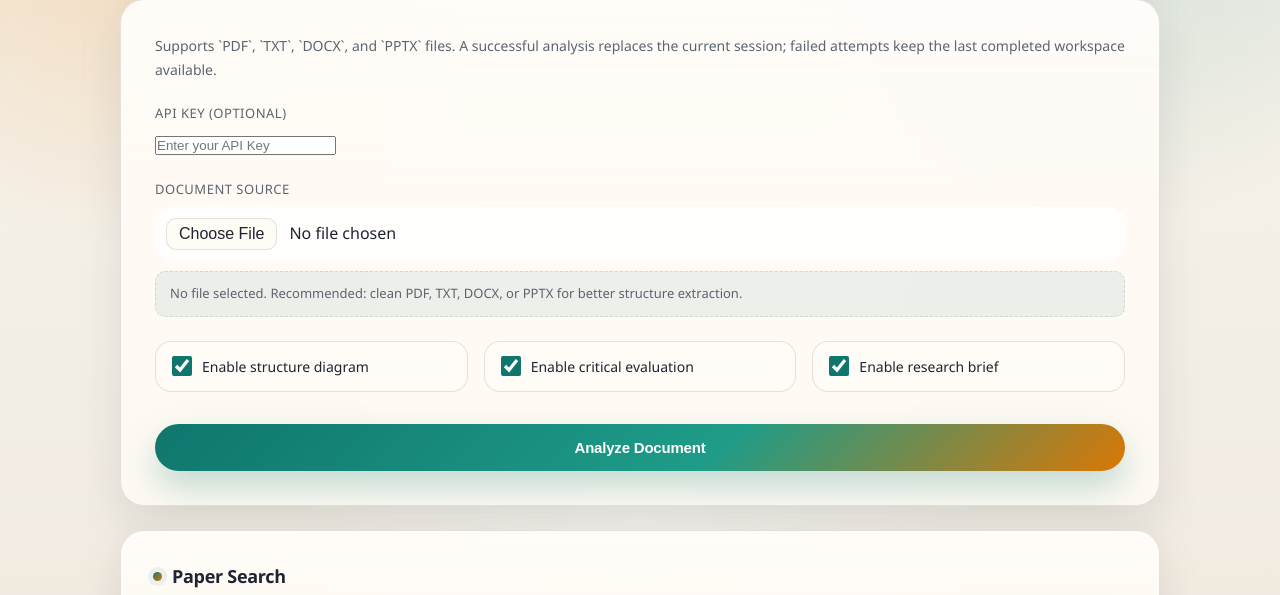
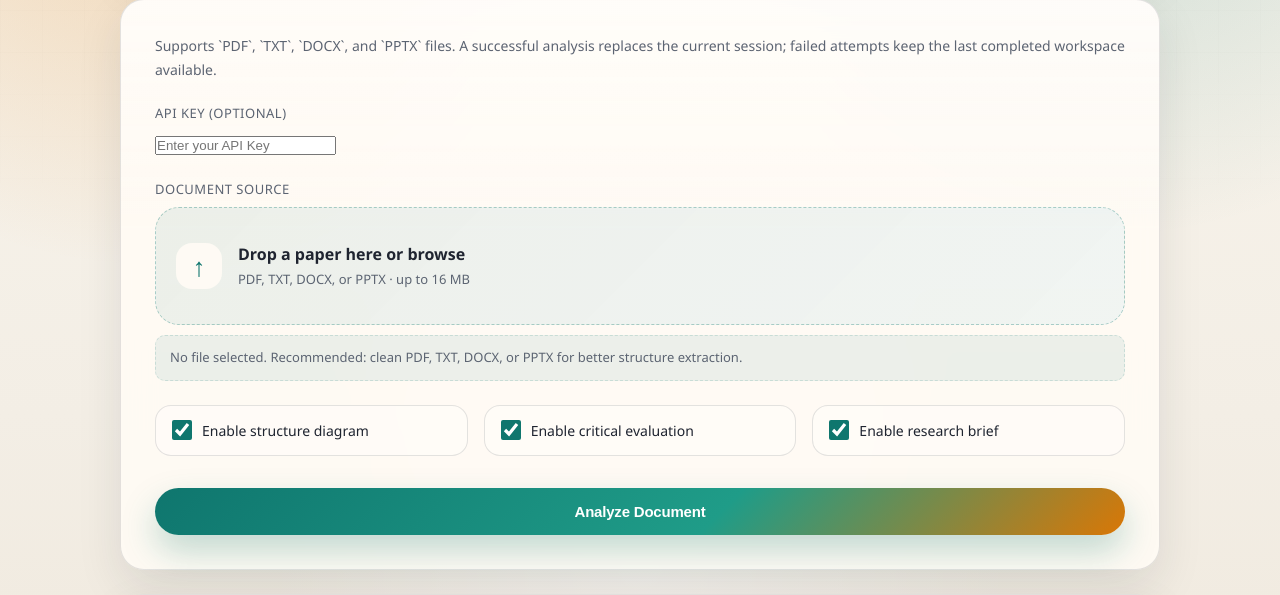
Before and after one commit to AiFLYF/PaperWhisperer, a FastAPI app: page / in a window 1280 px wide. Shown: the part 326-921 px from the top of the page. Run offline with FastAPI, Linux system fonts and the light colour scheme; some libraries are stand-ins or nearby versions.

Commit message:
feat: improve document upload interaction
Add an accessible drag-and-drop upload zone with clearer file status feedback while preserving the native file input path.

Co-Authored-By: Claude Opus 4.7 <noreply@anthropic.com>

```diff
--- a/templates/index.html
+++ b/templates/index.html
@@ -50,7 +50,14 @@
             </div>
             <div class="form-group">
                 <label for="file">Document Source</label>
-                <input type="file" id="file" accept=".txt,.pdf,.docx,.pptx" aria-describedby="fileMeta">
+                <div class="drop-zone" id="dropZone" role="button" tabindex="0" aria-describedby="fileMeta" aria-label="Choose or drop a document file">
+                    <div class="drop-zone-icon" aria-hidden="true">↑</div>
+                    <div>
+                        <div class="drop-zone-title">Drop a paper here or browse</div>
+                        <div class="drop-zone-hint">PDF, TXT, DOCX, or PPTX · up to 16 MB</div>
+                    </div>
+                    <input type="file" id="file" accept=".txt,.pdf,.docx,.pptx" aria-describedby="fileMeta">
+                </div>
                 <div class="file-meta" id="fileMeta">No file selected. Recommended: clean PDF, TXT, DOCX, or PPTX for better structure extraction.</div>
             </div>
             <div class="options-group">
--- a/templates/static/css/style.css
+++ b/templates/static/css/style.css
@@ -311,6 +311,64 @@ input[type="file"]::file-selector-button {
     margin-right: 12px; font-weight: 500; transition: var(--transition);
 }
 input:focus { outline: none; background-color: var(--bg-card); border-color: var(--primary-color); box-shadow: 0 0 0 3px rgba(15, 118, 110, 0.10); }
+
+.drop-zone {
+    position: relative;
+    display: grid;
+    grid-template-columns: auto 1fr;
+    align-items: center;
+    gap: 16px;
+    min-height: 118px;
+    padding: 20px;
+    border-radius: var(--radius-lg);
+    border: 1px dashed rgba(15, 118, 110, 0.32);
+    background: linear-gradient(135deg, rgba(15, 118, 110, 0.08), rgba(14, 165, 233, 0.06));
+    cursor: pointer;
+    transition: var(--transition);
+}
+.drop-zone:hover,
+.drop-zone:focus-visible,
+.drop-zone:focus-within,
+.drop-zone.drag-over {
+    border-color: var(--primary-color);
+    background: linear-gradient(135deg, rgba(15, 118, 110, 0.14), rgba(14, 165, 233, 0.10));
+    box-shadow: 0 18px 34px rgba(15, 118, 110, 0.12);
+    transform: translateY(-1px);
+}
+.drop-zone.has-file {
+    border-style: solid;
+    border-color: rgba(15, 118, 110, 0.48);
+}
+.drop-zone input[type="file"] {
+    position: absolute;
+    inset: 0;
+    width: 100%;
+    height: 100%;
+    opacity: 0;
+    cursor: pointer;
+}
+.drop-zone-icon {
+    width: 46px;
+    height: 46px;
+    display: grid;
+    place-items: center;
+    border-radius: 16px;
+    background: var(--bg-card);
+    color: var(--primary-color);
+    font-size: 26px;
+    font-weight: 800;
+    box-shadow: var(--shadow-soft);
+}
+.drop-zone-title {
+    font-size: 16px;
+    font-weight: 700;
+    color: var(--text-primary);
+    margin-bottom: 4px;
+}
+.drop-zone-hint {
+    font-size: 13px;
+    color: var(--text-secondary);
+}
 
 .card-intro {
     color: var(--text-secondary);
--- a/templates/static/js/app.js
+++ b/templates/static/js/app.js
@@ -87,6 +87,7 @@ document.addEventListener('DOMContentLoaded', () => {
     bindClick('zoomResetBtn', zoomReset);
     bindClick('downloadMermaidBtn', downloadMermaidSVG);
 
+    initializeUploadDropZone();
     document.getElementById('file')?.addEventListener('change', updateFileMeta);
     document.getElementById('paperSearchInput')?.addEventListener('keydown', handlePaperSearchKeyPress);
     document.getElementById('questionInput')?.addEventListener('keydown', handleKeyPress);
@@ -925,24 +926,68 @@ function resetResultView() {
     resetPaperPanels();
 }
 
-function updateFileMeta() {
-    const file = document.getElementById('file').files[0];
-    const fileMeta = document.getElementById('fileMeta');
-    if (!fileMeta) return;
-    if (!file) {
-        fileMeta.textContent = 'No file selected. Recommended: clean PDF, TXT, DOCX, or PPTX for better structure extraction.';
-        return;
-    }
-
+function initializeUploadDropZone() {
+    const dropZone = document.getElementById('dropZone');
+    const fileInput = document.getElementById('file');
+    if (!dropZone || !fileInput) return;
+
+    dropZone.addEventListener('click', event => {
+        if (event.target !== fileInput) fileInput.click();
+    });
+    dropZone.addEventListener('keydown', event => {
+        if (event.key === 'Enter' || event.key === ' ') {
+            event.preventDefault();
+            fileInput.click();
+        }
+    });
+    ['dragenter', 'dragover'].forEach(type => {
+        dropZone.addEventListener(type, event => {
+            event.preventDefault();
+            dropZone.classList.add('drag-over');
+        });
+    });
+    ['dragleave', 'drop'].forEach(type => {
+        dropZone.addEventListener(type, event => {
+            event.preventDefault();
+            dropZone.classList.remove('drag-over');
+        });
+    });
+    dropZone.addEventListener('drop', event => {
+        const file = event.dataTransfer?.files?.[0];
+        if (!file) return;
+        const transfer = new DataTransfer();
+        transfer.items.add(file);
+        fileInput.files = transfer.files;
+        updateFileMeta();
+        hideError();
+    });
+}
+
+function formatFileSize(bytes) {
     const units = ['B', 'KB', 'MB', 'GB'];
-    let size = file.size;
+    let size = bytes;
     let index = 0;
     while (size >= 1024 && index < units.length - 1) {
         size /= 1024;
         index += 1;
     }
-    const formattedSize = `${size.toFixed(size >= 10 || index === 0 ? 0 : 1)} ${units[index]}`;
-    fileMeta.textContent = `Selected: ${file.name} · ${formattedSize}`;
+    return `${size.toFixed(size >= 10 || index === 0 ? 0 : 1)} ${units[index]}`;
+}
+
+function updateFileMeta() {
+    const fileInput = document.getElementById('file');
+    const file = fileInput?.files?.[0];
+    const fileMeta = document.getElementById('fileMeta');
+    const dropZone = document.getElementById('dropZone');
+    if (!fileMeta) return;
+    if (!file) {
+        fileMeta.textContent = 'No file selected. Recommended: clean PDF, TXT, DOCX, or PPTX for better structure extraction.';
+        dropZone?.classList.remove('has-file');
+        return;
+    }
+
+    dropZone?.classList.add('has-file');
+    fileMeta.textContent = `Selected: ${file.name} · ${formatFileSize(file.size)}`;
 }
 
 function setFileInfo(fileName, charCount) {
```
Also changed, not shown: tests/test_security_regressions.py (+2 -0 lines).
